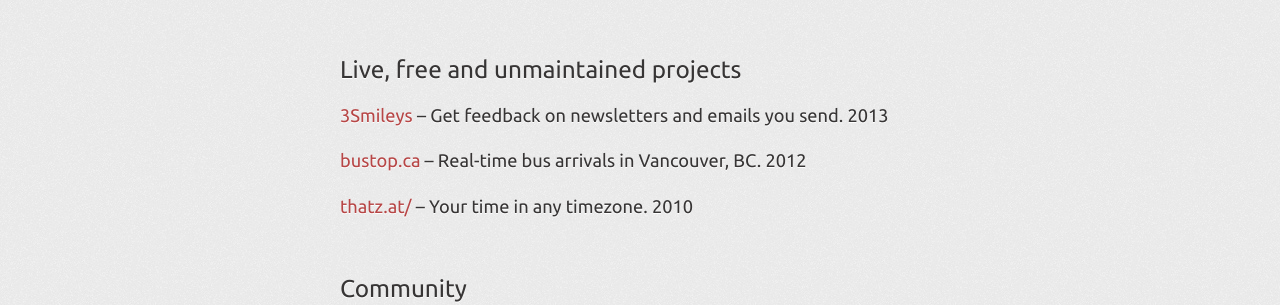
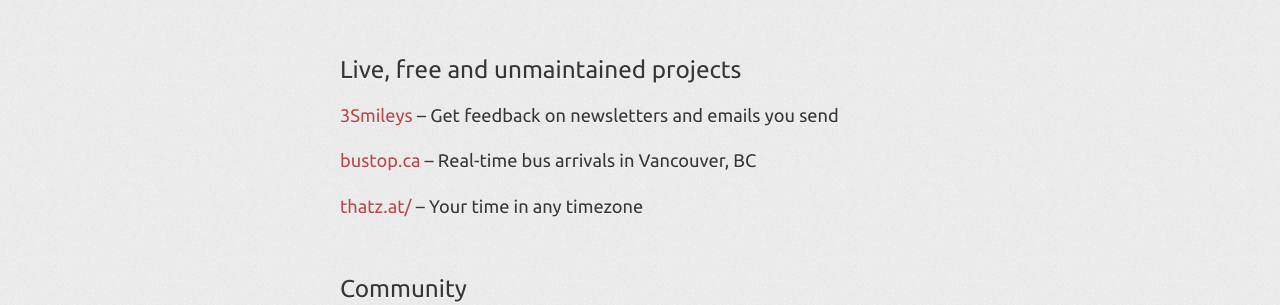
Before and after one commit to pcreux/pcreux.com, a Jekyll site: the page built from index.md, in a window 1280 px wide. Shown: the part 1295-1600 px from the top of the page. Built offline with Jekyll 4.4.1, drawn with Linux system fonts in a browser that asks for light colours.

Commit message:
Remove year from personal projects

```diff
--- a/index.md
+++ b/index.md
@@ -55,11 +55,11 @@ I am currently running the [Vancouver Ruby meet-up](http://vanruby.org). Prior t
 
 # Live, free and unmaintained projects
 
-## [3Smileys](http://3smileys.com/) – Get feedback on newsletters and emails you send. 2013
+## [3Smileys](http://3smileys.com/) – Get feedback on newsletters and emails you send
 
-## [bustop.ca](http://bustop.ca/) – Real-time bus arrivals in Vancouver, BC. 2012
+## [bustop.ca](http://bustop.ca/) – Real-time bus arrivals in Vancouver, BC
 
-## [thatz.at/](http://thatz.at/) – Your time in any timezone. 2010
+## [thatz.at/](http://thatz.at/) – Your time in any timezone
 
 # Community
 
```
